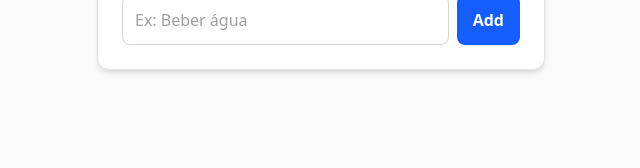
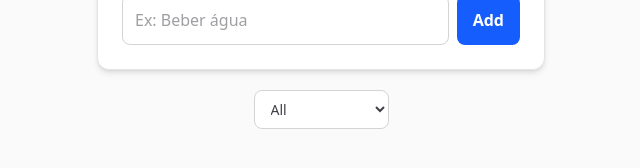
Before and after one commit to gabrielsponchiado/daily-routine-ts, a React (Vite) app: page / in a window 1280 px wide. Shown: the part 150-318 px from the top of the page, without its empty margins (319-959 px from the left). Built offline with nearby package versions, Linux system fonts and the light colour scheme.

Commit message:
feat: add filter component with typescript and tailwind

```diff
--- a/src/App.tsx
+++ b/src/App.tsx
@@ -1,20 +1,25 @@
 import { useState, useEffect } from "react";
-import type { Todo } from "./components/types/todo";
+import type { Todo, FilterType } from "./components/types/todo";
 import { TodoItem } from "./components/TodoItem";
 import { TodoInput } from "./components/TodoInput";
+import { Filter } from "./components/Filter";
 
 export default function App() {
   const [todos, setTodos] = useState<Todo[]>(() => {
     const saved = localStorage.getItem("todos-data");
     return saved ? JSON.parse(saved) : [];
   });
+
   const [text, setText] = useState("");
+  const [filter, setFilter] = useState<FilterType>("all");
 
   useEffect(() => {
     const today = new Date().toLocaleDateString();
     const lastDate = localStorage.getItem("last-app-open");
     if (lastDate && lastDate !== today) {
-      setTodos((prev) => prev.map((item) => ({ ...item, concluida: false })));
+      setTodos((prev) =>
+        prev.map((item) => ({ ...item, concluida: false })),
+      );
     }
     localStorage.setItem("last-app-open", today);
   }, []);
@@ -33,13 +38,21 @@ export default function App() {
 
   function toggleTodo(id: number) {
     setTodos(
-      todos.map((t) => (t.id === id ? { ...t, concluida: !t.concluida } : t)),
+      todos.map((t) =>
+        t.id === id ? { ...t, concluida: !t.concluida } : t,
+      ),
     );
   }
 
   function deleteTodo(id: number) {
     setTodos(todos.filter((t) => t.id !== id));
   }
+
+  const filteredTodos = todos.filter((todo) => {
+    if (filter === "completed") return todo.concluida;
+    if (filter === "uncompleted") return !todo.concluida;
+    return true;
+  });
 
   const total = todos.length;
   const done = todos.filter((t) => t.concluida).length;
@@ -59,8 +72,12 @@ export default function App() {
         <TodoInput text={text} setText={setText} onAdd={addTodo} />
       </div>
 
+      <div>
+        <Filter filter={filter} onChange={setFilter} />
+      </div>
+
       <ul className="w-full max-w-md mt-8 flex flex-col gap-3">
-        {todos.map((todo) => (
+        {filteredTodos.map((todo) => (
           <TodoItem
             key={todo.id}
             todo={todo}
--- /dev/null
+++ b/src/components/Filter.tsx
@@ -0,0 +1,20 @@
+import type { FilterType } from "./types/todo";
+
+interface FilterProps {
+  filter: FilterType;
+  onChange: (filter: FilterType) => void;
+}
+
+export function Filter({ filter, onChange }: FilterProps) {
+  return (
+    <select
+      value={filter}
+      onChange={(e) => onChange(e.target.value as FilterType)}
+      className="w-full mt-5 px-3 py-2 rounded-lg border border-zinc-300 bg-white text-sm text-zinc-700 font-medium outline-none transition focus:border-zinc-400 focus:ring-2 focus:ring-zinc-200 hover:border-zinc-400 cursor-pointer"
+    >
+      <option value="all">All</option>
+      <option value="completed">Completed</option>
+      <option value="uncompleted">Uncompleted</option>
+    </select>
+  );
+}
--- a/src/components/types/todo.ts
+++ b/src/components/types/todo.ts
@@ -3,3 +3,5 @@ export type Todo = {
   texto: string;
   concluida: boolean;
 };
+
+export type FilterType = "all" | "completed" | "uncompleted";
```
